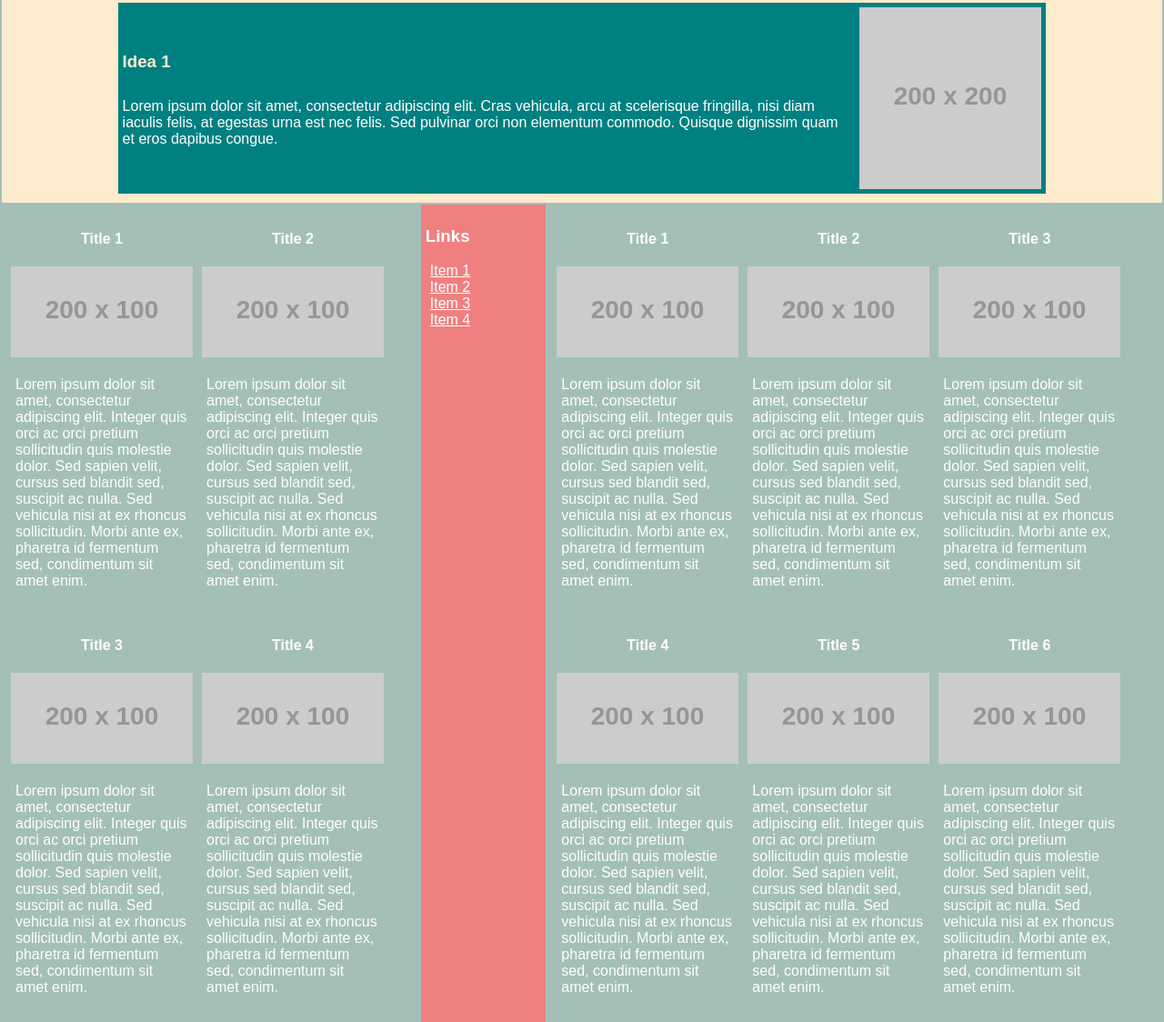
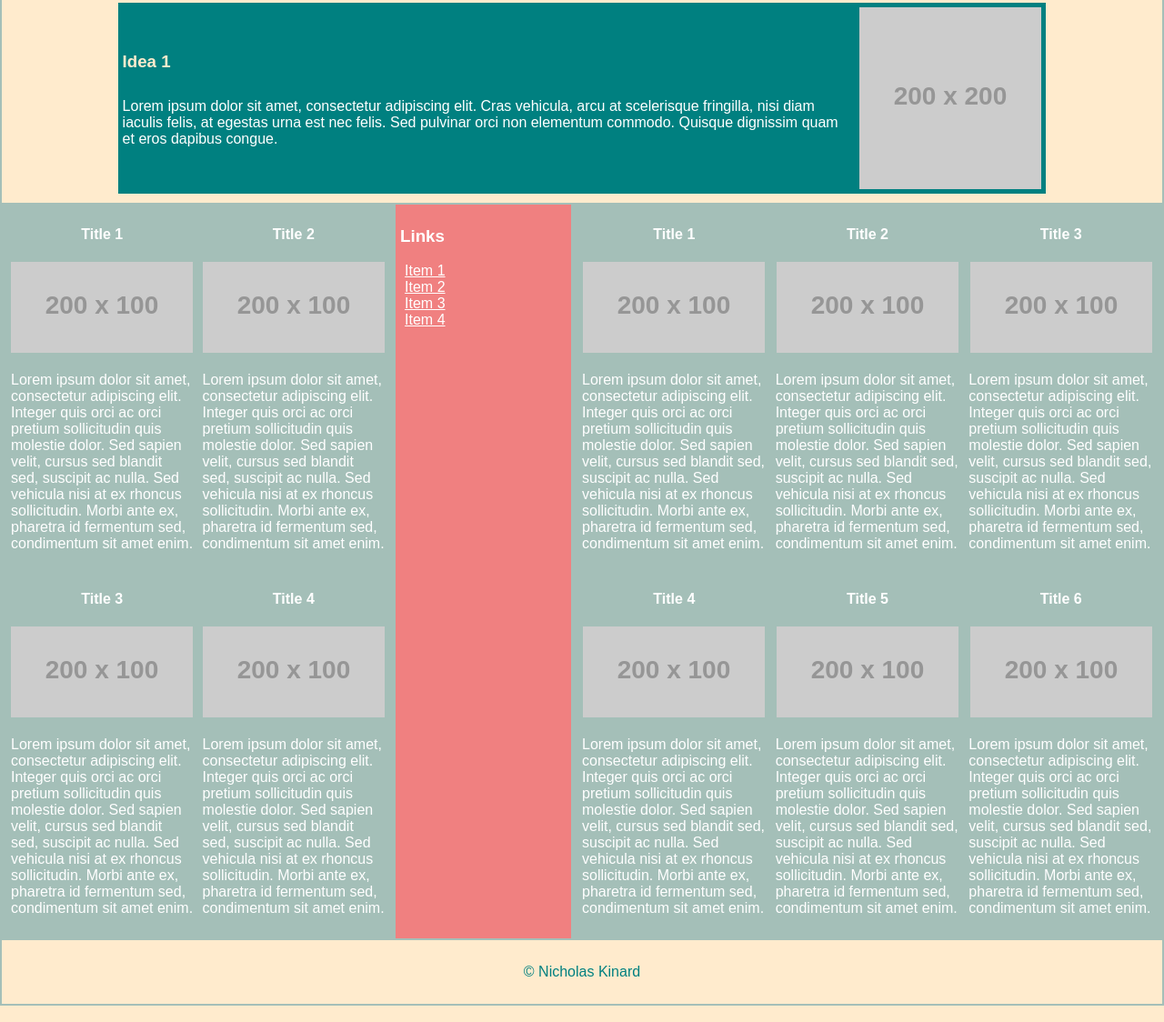
Before and after one commit to nkinard/nkinard.github.io, a plain HTML site: page csce242/assignments/assignment03/index.html in a window 1280 px wide. Shown: the part 613-1737 px from the top of the page at 91% size. Drawn offline with Linux system fonts and the light colour scheme; placeholder pictures from the web are drawn by us.

Commit message:
update as3

```diff
--- a/csce242/assignments/assignment03/styles.css
+++ b/csce242/assignments/assignment03/styles.css
@@ -9,7 +9,7 @@ body{
 #content {
     background-color: blanchedalmond;
     margin:auto;
-    width: 100%;
+    width:100%;
 }
 
 #main-header {
@@ -181,26 +181,23 @@ body {
 
     .part1 {
         flex:33%;
+        flex-grow: 0;
     }
 
     .part1-flex {
-        flex:30%;
-        flex-grow:0;
-        padding: 5px;
+        flex:1;
     }
 
     .part2-flex {
-        flex: 30%;
-        flex-grow:0;
-        padding: 5px;
+        flex: 1;
     }
 
     .part2 {
-        flex:10%;
-        flex-grow: 0;
+        flex:5%;
     }
 
     .part3 {
         flex:50%;
+        flex-grow:0;
     }
 }
```
Also changed, not shown: csce242/assignments/assignment03/index.html (+2 -0 lines).
